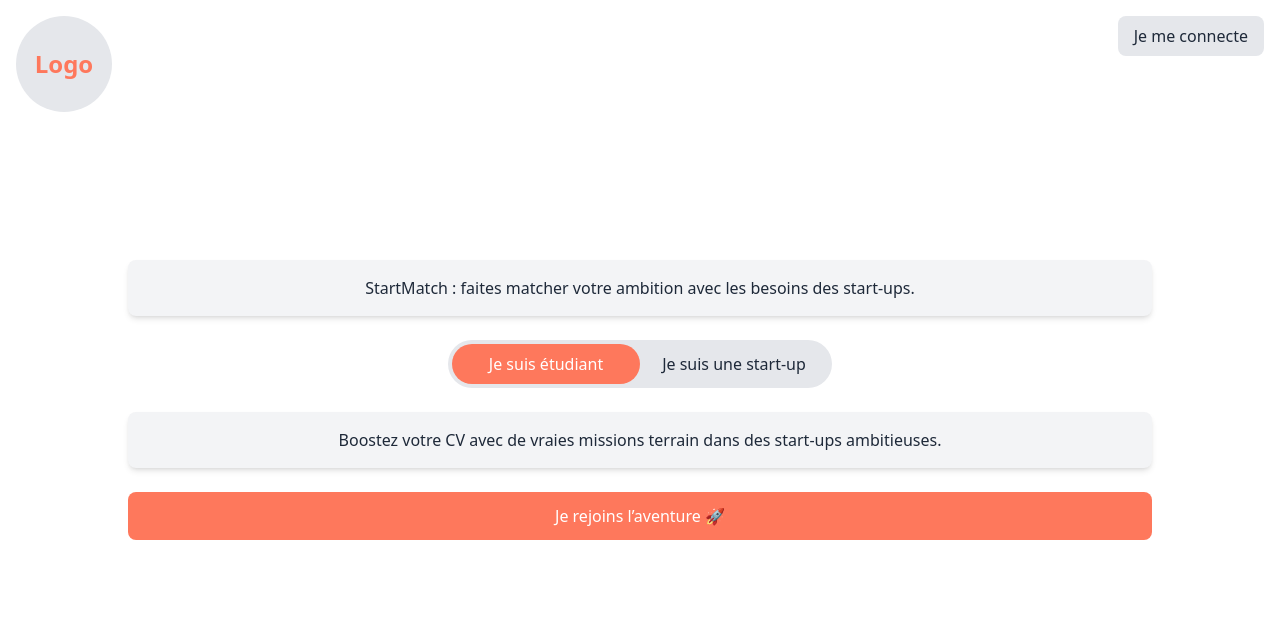
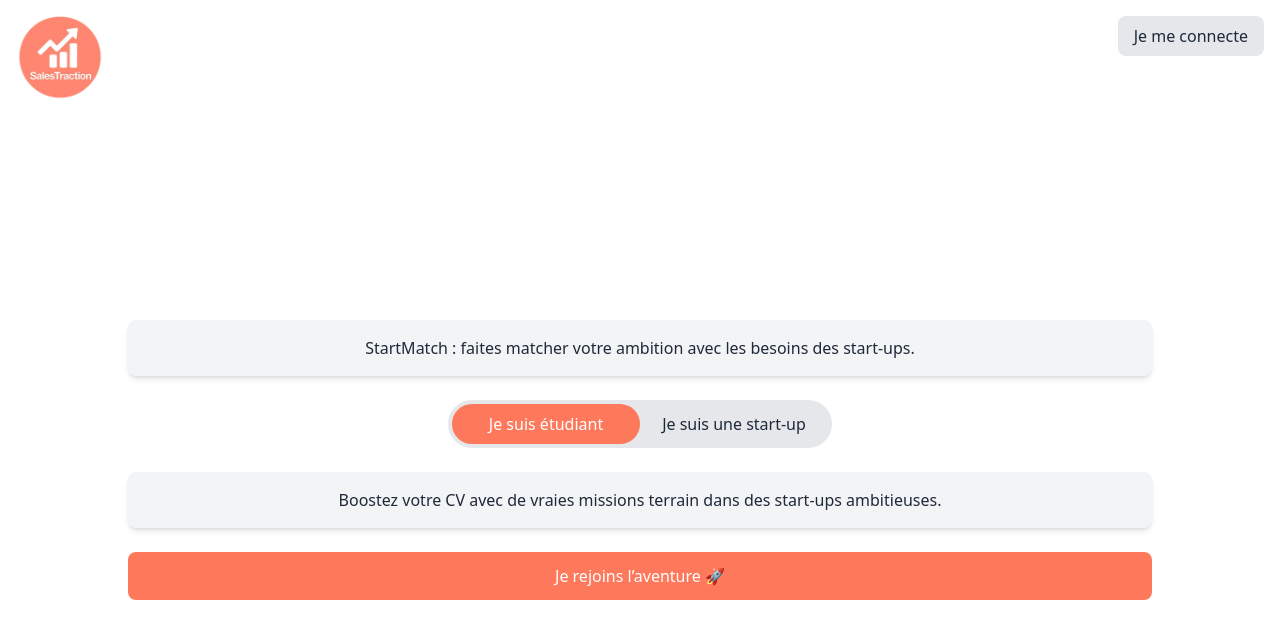
Before and after one commit to titoumess/Project_salestraction, a React (Vite) app in the folder frontend/: page /login in a window 1280 px wide. Shown: the top 638 px of the page. Built offline with nearby package versions, Linux system fonts and the light colour scheme.

Commit message:
logo pages signin et login et bouton retour page étudiant

```diff
--- a/frontend/src/pages/LoginPage.jsx
+++ b/frontend/src/pages/LoginPage.jsx
@@ -1,5 +1,6 @@
 import React, { useState } from "react";
 import { useNavigate } from "react-router-dom";
+import Logo from "../components/Logo";
 
 function LoginPage({ onLogin }) {
   const navigate = useNavigate();
@@ -20,12 +21,7 @@
 
   return (
     <div className="min-h-screen bg-white text-gray-800 flex flex-col">
-      {/* Logo en haut à gauche */}
-      <div className="absolute top-4 left-4">
-        <div className="w-24 h-24 bg-gray-200 rounded-full flex items-center justify-center">
-          <span className="text-2xl font-bold text-[var(--color-accent)]">Logo</span>
-        </div>
-      </div>
+      <Logo />
 
       {/* Bouton "Je me connecte" en haut à droite */}
       <div className="absolute top-4 right-4">
--- a/frontend/src/pages/SigninPage.jsx
+++ b/frontend/src/pages/SigninPage.jsx
@@ -1,5 +1,6 @@
 import React, { useState } from "react";
 import { useNavigate } from "react-router-dom";
+import Logo from "../components/Logo";
 
 function SigninPage() {
   const navigate = useNavigate();
@@ -134,12 +135,7 @@
 
   return (
     <div className="min-h-screen bg-white text-gray-800 flex flex-col">
-      {/* Logo en haut à gauche */}
-      <div className="absolute top-4 left-4">
-        <div className="w-24 h-24 bg-gray-200 rounded-full flex items-center justify-center">
-          <span className="text-xl font-bold text-[var(--color-accent)]">Logo</span>
-        </div>
-      </div>
+      <Logo />
 
       {/* Bouton Retour */}
       <div className="absolute top-28 left-4">
--- a/frontend/src/pages/StudentProfile.jsx
+++ b/frontend/src/pages/StudentProfile.jsx
@@ -69,6 +69,14 @@
                 Modifier mon profil
               </button>
             )}
+            {localStorage.getItem("userRole") === "startup" && (
+              <button
+                className="mt-4 bg-[var(--color-accent)] text-white py-2 px-6 rounded-lg hover:bg-[var(--color-accent-dark)] transition"
+                onClick={() => navigate(-1)}
+              >
+                Retour
+              </button>
+            )}
         </div>
       </div>
     </div>
```
